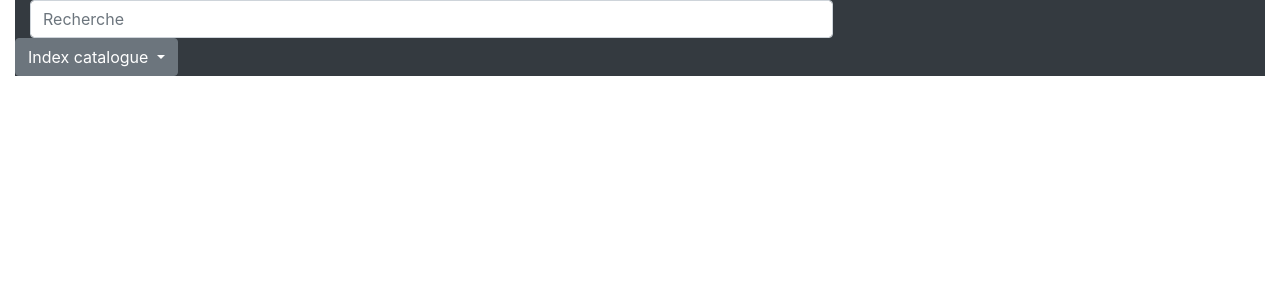
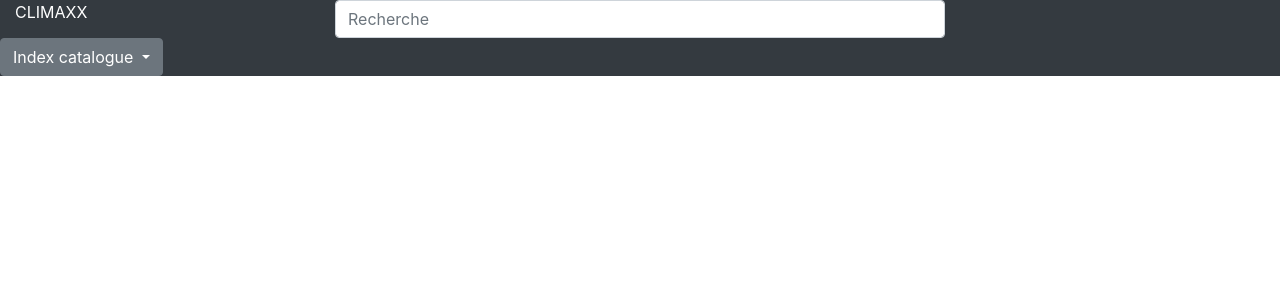
Before and after one commit to Rostoff/climaxx2, an Angular app in the folder climaxx/: page / in a window 1280 px wide. Shown: the top 300 px of the page. Built offline with nearby package versions, Linux system fonts and the light colour scheme.

Commit message:
fix graphik

```diff
--- a/climaxx/src/app/app.component.css
+++ b/climaxx/src/app/app.component.css
@@ -0,0 +1,7 @@
+.container-fluid  {
+    width: 100%;
+    padding-right: 0px;
+    padding-left: 0px;
+    margin-right: auto;
+    margin-left: auto;
+}
--- a/climaxx/src/app/header/header.component.html
+++ b/climaxx/src/app/header/header.component.html
@@ -1,9 +1,14 @@
 <div class="bg-dark container-fluid">
     <div class="row">
-        <div class="col-8">
+        <div class="col-3 text-white">
+            CLIMAXX
+        </div>
+        <div class="col-6">
             <app-search-bar></app-search-bar>
         </div>
     </div>
+
+    <div class="row"></div>
 
     <div class="row">
         <app-menu></app-menu>
```
Also changed, not shown: climaxx/src/app/header/header.component.css (+7 -0 lines).
